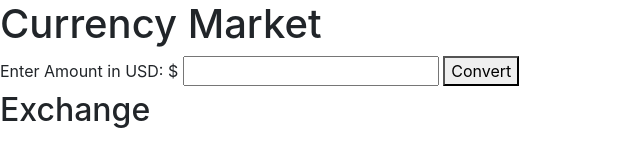
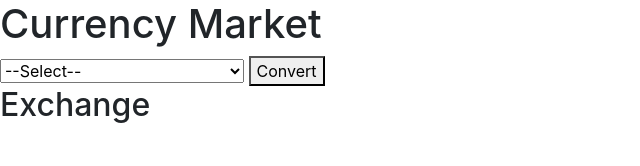
Before and after one commit to TimEmpey/currency-exchange, a website built with webpack: page src/index.html in a window 1280 px wide. Shown: the whole page, without its empty margins (0-640 px from the left). Built offline with nearby package versions, Linux system fonts and the light colour scheme.

Commit message:
add currencies

```diff
--- a/src/index.html
+++ b/src/index.html
@@ -7,8 +7,39 @@
   <h1>Currency Market</h1>
   <div class="input">
     <form id="input-form">
-      <label for="usd-input">Enter Amount in USD: $</label>
-      <input type="number" id="usd-input" name="usd-input">
+      <select name="usd-input" id="usd-input">
+        <option value="Select">--Select--</option>
+        <option value=AED">UAE Dirham</option>
+        <option value="AFN">Afghan Afghani</option>
+        <option value="BDT">Bangladeshi Taka</option>
+        <option value="BRL">Brazilian Real</option>
+        <option value="CAD">Canadian Dollar</option>
+        <option value="CHF">Swiss Franc</option>
+        <option value="CLP">Chilean Peso</option>
+        <option value="CNY">Chinese Renminbi</option>
+        <option value="DOP">Dominican Peso</option>
+        <option value="EGP">Egyptian Pound</option>
+        <option value="EUR">Euro</option>
+        <option value="FJD">Fiji Dollar</option>
+        <option value="GBP">Pound Sterling	</option>
+        <option value="GEL">Georgian Lari</option>
+        <option value="GTQ">Guatemalan Quetzal	</option>
+        <option value="HKD">Hong Kong Dollar</option>
+        <option value="IDR">Indonesian Rupiah</option>
+        <option value="JPY">Japanese Yen</option>
+        <option value="KRW">South Korean Won</option>
+        <option value="KZT">Kazakhstani Tenge</option>
+        <option value="MDL">Moldovan Leu</option>
+        <option value="MXN">Mexican Peso</option>
+        <option value="NOK">Norwegian Krone</option>
+        <option value="NZD">New Zealand Dollar</option>
+        <option value="RON">Romanian Leu</option>
+        <option value="RUB">Russian Ruble</option>
+        <option value="VES">Venezuelan Bolívar Soberano</option>
+        <option value="XCD">East Caribbean Dollar</option>
+        <option value="ZAR">South African Rand</option>
+        <option value="ZMW">Zambian Kwacha</option>
+      </select>
       <button type="submit">Convert</button>
     </form>
   </div>
```
